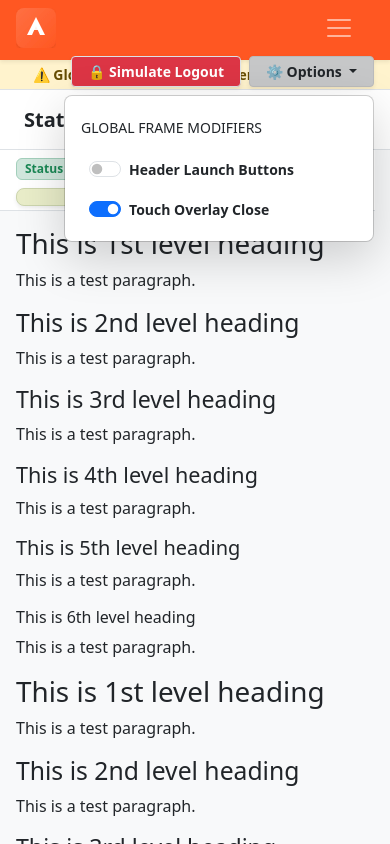
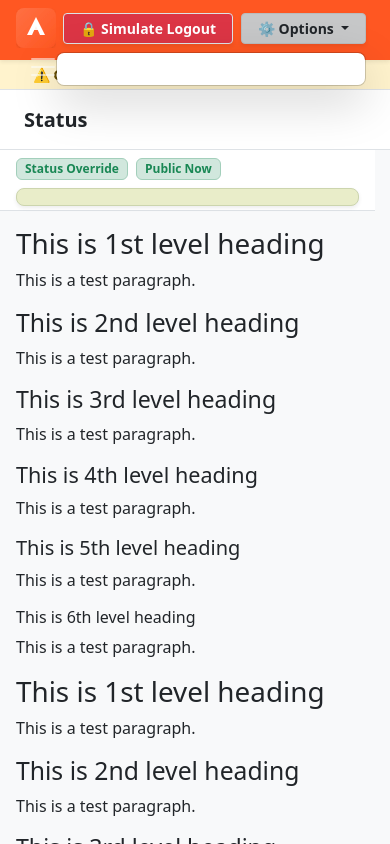
Before and after one commit to rlacey2/ng-9022-multi-tenant-ng750-structure, an Angular app: page /app/status in a window 390 px wide. Both pictures are taken after a click on the button "⚙️ Options". Built offline with nearby package versions, Linux system fonts and the light colour scheme.

Commit message:
betterGlobal: 13/11/2026  0:59:59.02

```diff
--- a/src/app/shared/components/global-header/global-header.html
+++ b/src/app/shared/components/global-header/global-header.html
@@ -2,7 +2,7 @@
 <header class="navbar navbar-expand-lg navbar-dark navbar-application-hub shadow-sm sticky-top" style="z-index: 1040;">
   <div class="container-fluid px-3">
 
-    <!-- Tenant Branding & Logo -->
+    <!-- 1. Left: Tenant Branding & Logo -->
     <div class="d-flex align-items-center gap-2">
       <picture>
         <source media="(min-width: 768px)" [srcset]="themeService.logoLarge()">
@@ -13,13 +13,45 @@
       </span>
     </div>
 
-    <!-- Mobile Burger Toggle Button -->
-    <button class="navbar-toggler ms-auto me-2 border-0 shadow-none" type="button" data-bs-toggle="collapse" data-bs-target="#appHeaderNavbar" aria-controls="appHeaderNavbar" aria-expanded="false" aria-label="Toggle navigation">
+    <!-- 2. Right-Side Actions (Pushed right via ms-auto on mobile, ordered last on desktop via order-lg-3) -->
+    <div class="d-flex align-items-center gap-2 ms-auto me-2 me-lg-0 order-lg-3">
+
+      <button
+        class="btn btn-sm px-3 fw-bold shadow-sm transition-all text-white border"
+        [ngClass]="authService.isAuthenticated() ? 'btn-danger' : 'btn-success'"
+        (click)="authService.toggleAuthenticationState()">
+        {{ authService.isAuthenticated() ? '🔒 Simulate Logout' : '🔑 Simulate Login' }}
+      </button>
+
+      <div class="dropdown">
+        <button class="btn btn-sm btn-light dropdown-toggle px-3 fw-semibold shadow-sm text-dark"
+                type="button" id="globalSettingsDropdown" data-bs-toggle="dropdown" aria-expanded="false">
+          ⚙️ Options
+        </button>
+        <ul class="dropdown-menu dropdown-menu-end shadow-lg p-3 mt-2 rounded-3" style="width: 310px; z-index: 1060;" aria-labelledby="globalSettingsDropdown">
+          <!-- Dropdown items -->
+        </ul>
+      </div>
+
+      @if (settingsService.headerLaunchButtons() && (settingsService.activeLeftSidebar() || settingsService.activeRightSidebar())) {
+        <div class="d-flex gap-1 d-lg-none">
+          @if (settingsService.activeLeftSidebar()) {
+            <button class="btn btn-sm btn-light fw-bold shadow-sm" (click)="settingsService.triggerLeftSidebar()">☰ L</button>
+          }
+          @if (settingsService.activeRightSidebar()) {
+            <button class="btn btn-sm btn-light fw-bold shadow-sm" (click)="settingsService.triggerRightSidebar()">R ☰</button>
+          }
+        </div>
+      }
+    </div>
+
+    <!-- 3. Far Right: Mobile Burger Toggle (No ms-auto, sits flush on the right edge) -->
+    <button class="navbar-toggler border-0 shadow-none order-lg-4" type="button" data-bs-toggle="collapse" data-bs-target="#appHeaderNavbar" aria-controls="appHeaderNavbar" aria-expanded="false" aria-label="Toggle navigation">
       <span class="navbar-toggler-icon"></span>
     </button>
 
-    <!-- Collapsible Navigation Links (Driven by NavigationService) -->
-    <div class="collapse navbar-collapse" id="appHeaderNavbar">
+    <!-- 4. Collapsible Menu Links (Full width below on mobile, middle slot on desktop via order-lg-2) -->
+    <div class="collapse navbar-collapse order-lg-2" id="appHeaderNavbar">
       <ul class="navbar-nav me-auto mb-2 mb-lg-0 gap-1 pt-2 pt-lg-0">
         @for (link of navService.visibleLinks(); track link.path) {
           <li class="nav-item">
@@ -33,56 +65,5 @@
       </ul>
     </div>
 
-    <!-- Right-Side Actions: Auth Simulator, Layout Options & Elevated Triggers -->
-    <div class="d-flex align-items-center gap-2 ms-auto pt-2 pt-lg-0">
-
-      <!-- Demo Auth Toggle Button -->
-      <button
-        class="btn btn-sm px-3 fw-bold shadow-sm transition-all text-white border"
-        [ngClass]="authService.isAuthenticated() ? 'btn-danger' : 'btn-success'"
-        (click)="authService.toggleAuthenticationState()">
-        {{ authService.isAuthenticated() ? '🔒 Simulate Logout' : '🔑 Simulate Login' }}
-      </button>
-
-      <!-- Global Layout Configuration Dropdown -->
-      <div class="dropdown">
-        <button class="btn btn-sm btn-light dropdown-toggle px-3 fw-semibold shadow-sm text-dark"
-                type="button" id="globalSettingsDropdown" data-bs-toggle="dropdown" aria-expanded="false">
-          ⚙️ Options
-        </button>
-        <ul class="dropdown-menu dropdown-menu-end shadow-lg p-3 mt-2 rounded-3" style="width: 310px; z-index: 1060;" aria-labelledby="globalSettingsDropdown">
-          <li><h6 class="dropdown-header text-uppercase text-dark px-0 small mb-2 tracking-wider">Global Frame Modifiers</h6></li>
-          <li class="px-2 py-1">
-            <div class="form-check form-switch m-0">
-              <input class="form-check-input" type="checkbox" id="headerButtonsMenu"
-                     [checked]="settingsService.headerLaunchButtons()" (change)="settingsService.toggleHeaderLaunchButtons()">
-              <label class="form-check-label small fw-semibold text-dark" for="headerButtonsMenu">Header Launch Buttons</label>
-            </div>
-          </li>
-          <li class="px-2 py-1 mt-2">
-            <div class="form-check form-switch m-0">
-              <input class="form-check-input" type="checkbox" id="overlayCloseMenu"
-                     [checked]="settingsService.touchOverlayClose()" (change)="settingsService.toggleTouchOverlayClose()">
-              <label class="form-check-label small fw-semibold text-dark" for="overlayCloseMenu">Touch Overlay Close</label>
-            </div>
-          </li>
-        </ul>
-      </div>
-
-      <!-- Elevated Sidebar Launchers for Mobile -->
-
-@if (settingsService.headerLaunchButtons() && (settingsService.activeLeftSidebar() || settingsService.activeRightSidebar())) {
-  <div class="d-flex gap-1 d-lg-none">
-    @if (settingsService.activeLeftSidebar()) {
-      <button class="btn btn-sm btn-light fw-bold shadow-sm" (click)="settingsService.triggerLeftSidebar()">☰ L</button>
-    }
-    @if (settingsService.activeRightSidebar()) {
-      <button class="btn btn-sm btn-light fw-bold shadow-sm" (click)="settingsService.triggerRightSidebar()">R ☰</button>
-    }
-  </div>
-}
-
-    </div>
-
   </div>
 </header>
```
